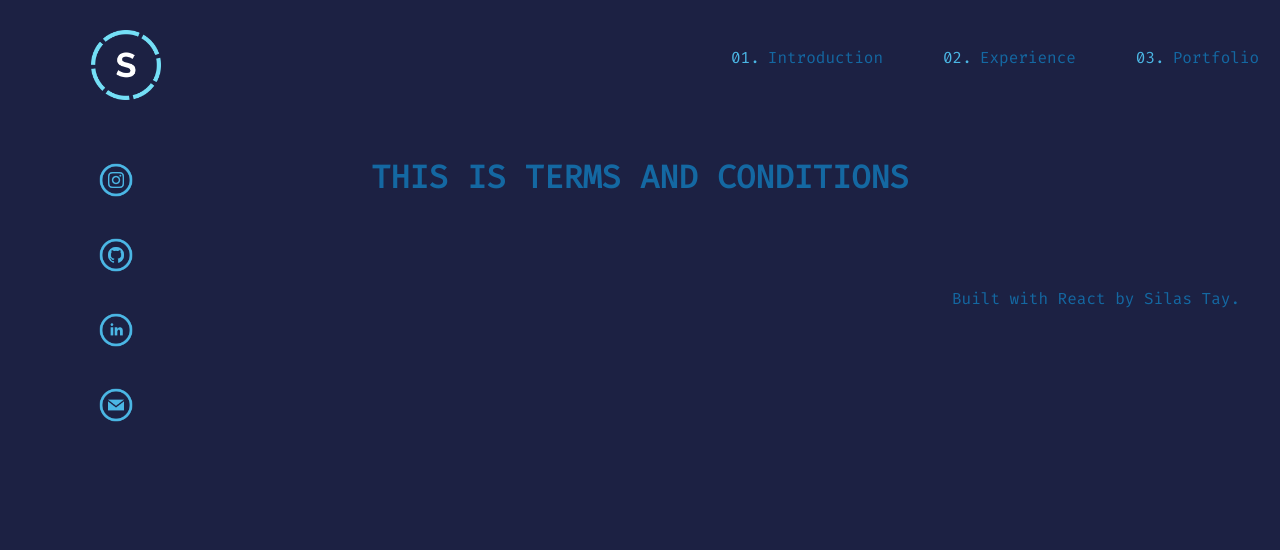
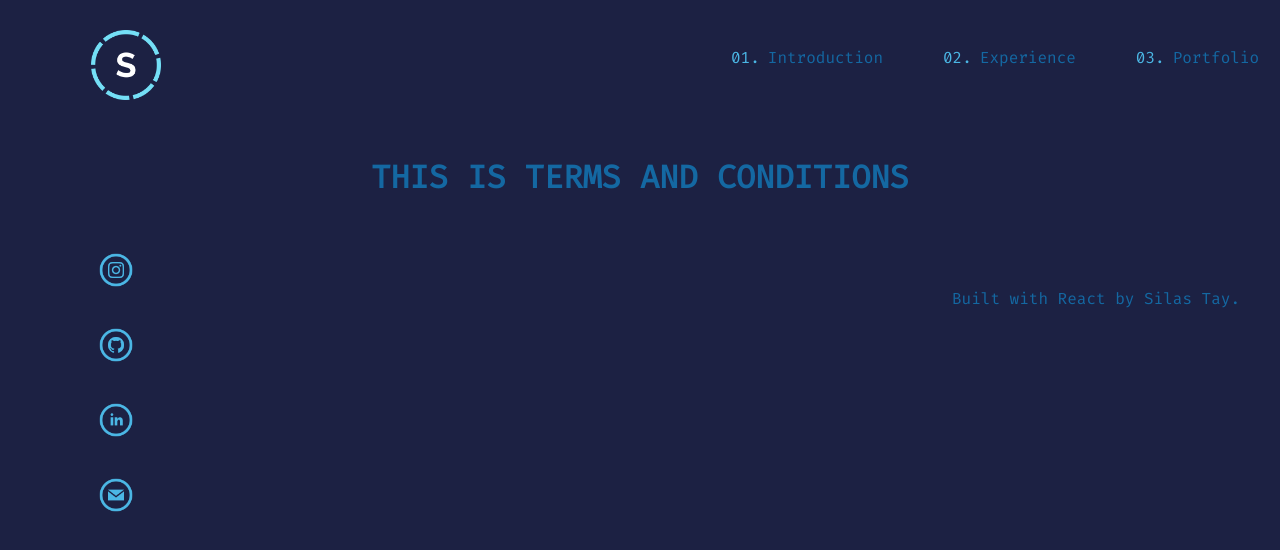
Before and after one commit to SilasTSL/Silas, a React (Create React App) app: page /termsandconditions in a window 1280 px wide. Shown: the top 550 px of the page. Built offline with nearby package versions, Linux system fonts and the light colour scheme.

Commit message:
Add fadein to name

```diff
--- a/src/App.js
+++ b/src/App.js
@@ -1,4 +1,4 @@
-import './App.css';
+import styles from './App.module.css';
 import { BrowserRouter as Router, Route, Routes } from 'react-router-dom';
 import { Home } from './pages/home/Home';
 import { Header } from './components/header/Header';
@@ -7,9 +7,10 @@ import { TermsAndConditions } from "./pages/terms_and_conditions/TermsAndConditi
 import { Sidebar } from './components/sidebar/Sidebar';
 
 function App() {
+
   return (
     <Router>
-      <div className="App">
+      <div className={styles.App}>
         <Header />
         <Sidebar />
         <Routes>
--- a/src/components/sidebar/Sidebar.js
+++ b/src/components/sidebar/Sidebar.js
@@ -3,6 +3,7 @@ import styles from './Sidebar.module.css';
 import React from 'react'
 
 export const Sidebar = () => {
+
     return (
         <div className={styles.sidebarContainer}>
             <a className={styles.sidebarIcon} href="https://www.instagram.com/silas.tsl/" target="_blank">
--- a/src/components/sidebar/Sidebar.module.css
+++ b/src/components/sidebar/Sidebar.module.css
@@ -3,7 +3,8 @@
     flex-direction: column;
     position: fixed;
     margin-left: 6.3%;
-    margin-top: 10px;
+    margin-top: 100px;
+    transition: 0.3s;
 }
 
 .sidebarIconImage {
--- a/src/pages/home/Home.module.css
+++ b/src/pages/home/Home.module.css
@@ -19,6 +19,12 @@
     margin-top: 10px;
     margin-bottom: 0px;
     font-weight: 700;
+    animation: fadeIn 3s;
+}
+
+@keyframes fadeIn {
+    0% { opacity: 0; }
+    100% { opacity: 1; }
 }
 
 .homeSubtitle {
```
Also changed, not shown: src/App.module.css (renamed from src/App.css).
